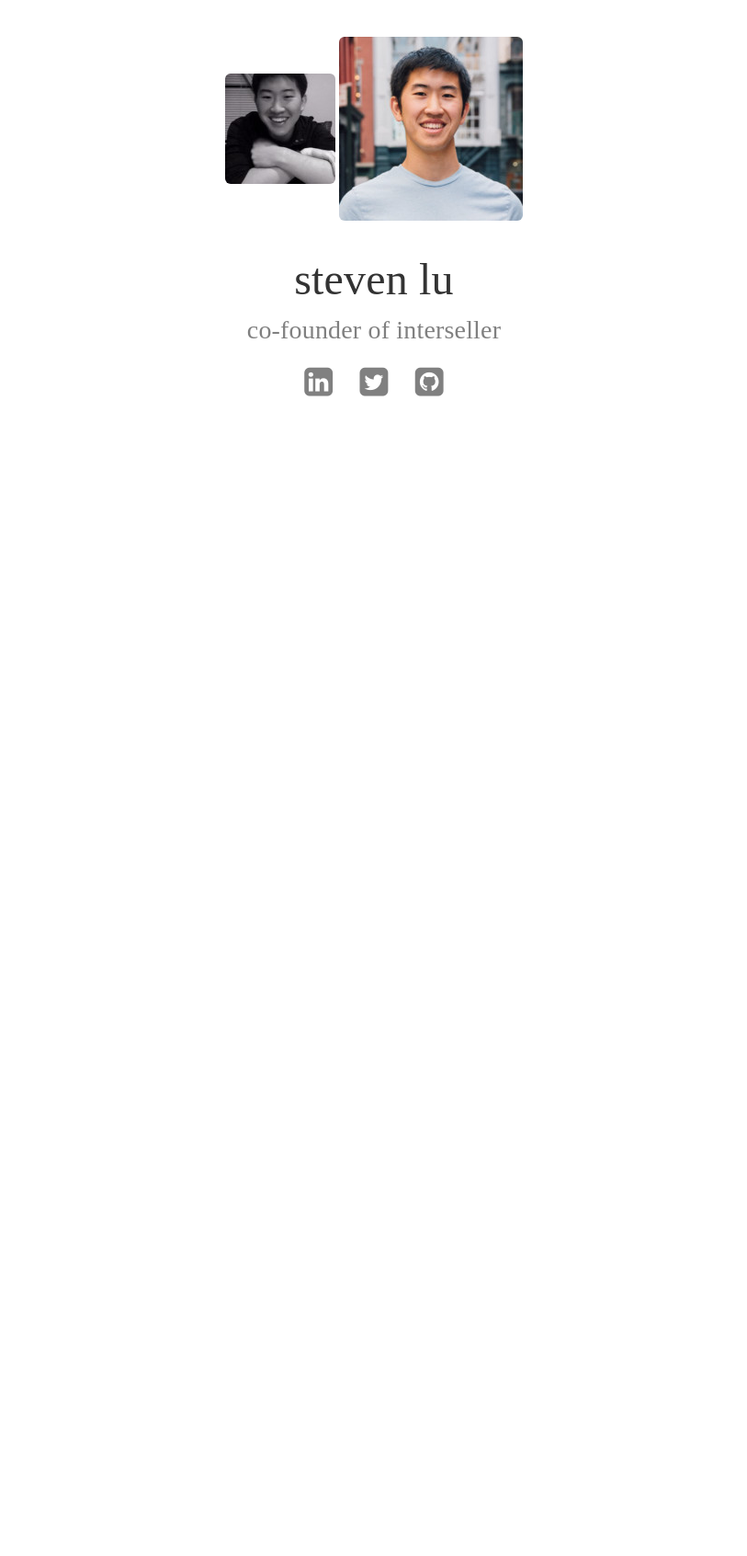
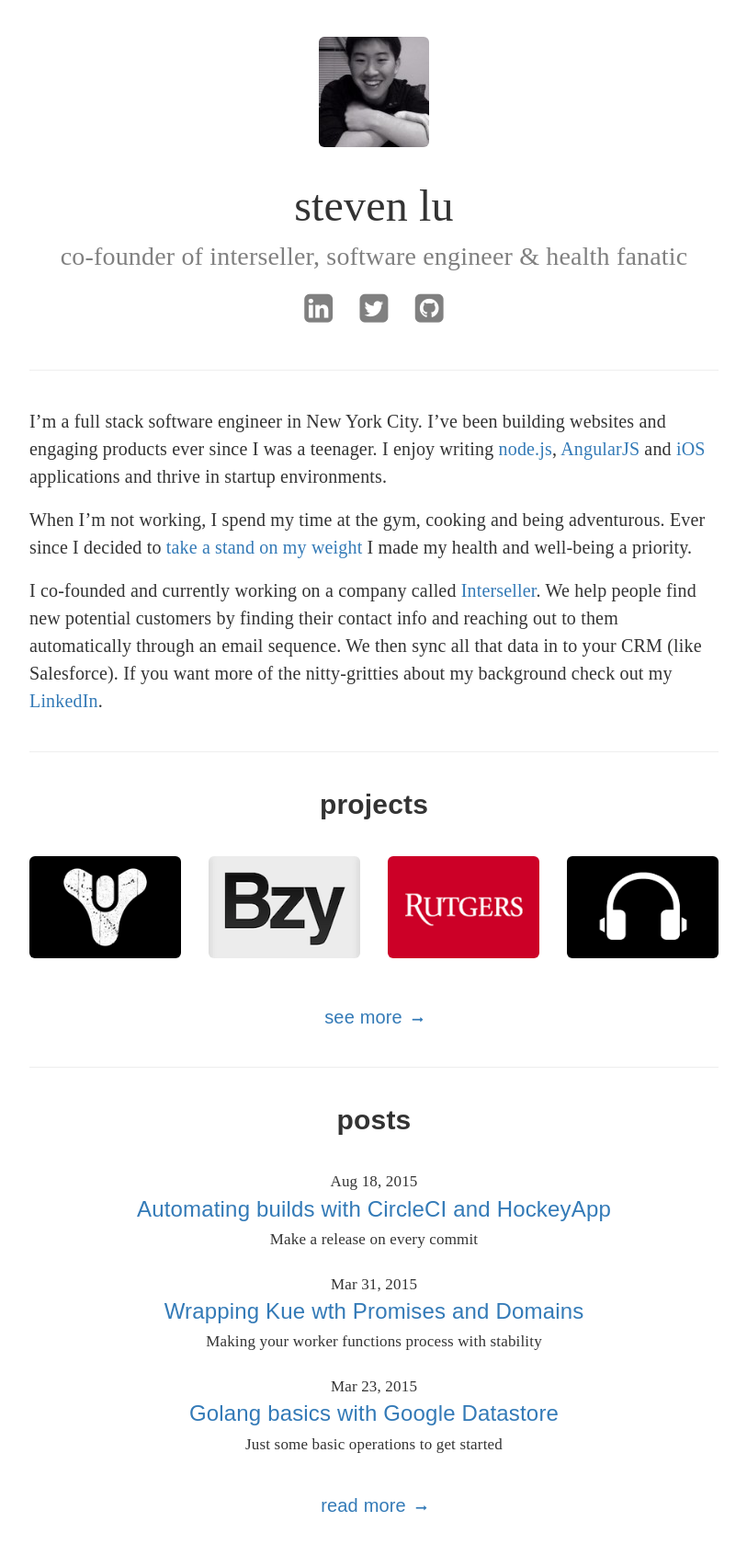
Before and after one commit to sjlu/sjlu.github.io, a Jekyll site: the page built from index.html, in a window 1280 px wide. Shown: the whole page at 92% size, without its empty margins (233-1046 px from the left). Built offline with Jekyll 4.4.1, drawn with Linux system fonts in a browser that asks for light colours; nearby versions of some CDN libraries; before the commit the page ends 900 px from its top, so only the background shows below that.

Commit message:
Revert "Updating personal website"
This reverts commit c73f91e5080248b3749de96afce2c946d846ef99.

```diff
--- a/_config.yml
+++ b/_config.yml
@@ -1,7 +1,7 @@
 # Site settings
 title: Steven Lu
 email: tacticalazn@gmail.com
-description: "co-founder of interseller"
+description: "co-founder of interseller, software engineer & health fanatic"
 baseurl: ""
 url: "http://stevenlu.com"
 twitter_username: stevenlu
--- /dev/null
+++ b/_includes/about.md
@@ -0,0 +1,5 @@
+I'm a full stack software engineer in New York City. I've been building websites and engaging products ever since I was a teenager. I enjoy writing [node.js](http://nodejs.org/), [AngularJS](http://angularjs.org) and [iOS](https://developer.apple.com/) applications and thrive in startup environments.
+
+When I'm not working, I spend my time at the gym, cooking and being adventurous. Ever since I decided to [take a stand on my weight](https://medium.com/steves-health-journey/my-transformation-story-305e0e84eae4) I made my health and well-being a priority.
+
+I co-founded and currently working on a company called [Interseller](https://interseller.io). We help people find new potential customers by finding their contact info and reaching out to them automatically through an email sequence. We then sync all that data in to your CRM (like Salesforce). If you want more of the nitty-gritties about my background check out my [LinkedIn](https://www.linkedin.com/in/stevenlu).
--- a/index.html
+++ b/index.html
@@ -6,7 +6,6 @@
 <div id="title">
   <div class="avatar text-center">
     <img class="img-rounded" src="{{ "/images/avatar.jpg" | prepend: site.baseurl }}" />
-    <img class="img-rounded" src="{{ "/images/avatar2.jpg" | prepend: site.baseurl }}" />
   </div>
   <div class="name text-center">
     {{site.title}}
@@ -26,5 +25,45 @@
     </a>
   </div>
 </div>
+<hr />
+<div id="about">
+  {% capture about %}{% include about.md %}{% endcapture %}
+  {{ about | markdownify }}
+</div>
+<hr />
+<div id="projects">
+  <h2 class="text-center">projects</h2>
+  <br />
+  <div class="row">
+    {% for page in site.pages | sort:title %}
+      {% if page.categories contains "project" and page.categories contains "featured" %}
+        <div class="col-md-3 col-sm-6 text-center">
+          <a href="{{ page.url | prepend: site.baseurl }}">
+            <img class="img-rounded" src="{{ page.dir | prepend: site.baseurl | append: "thumb.png" }}" />
+          </a>
+        </div>
+      {% endif %}
+    {% endfor %}
+  </div>
+  <br />
+  <br />
+  <div class="text-center">
+    <a class="more" href="{{ "/projects" | prepend: site.baseurl }}">see more <i class="fa fa-long-arrow-right"></i></a>
+  </div>
+</div>
+<hr />
+<div id="posts" class="text-center">
+  <h2 class="text-center">posts</h2>
+  <br />
+  {% for post in site.posts limit:3 %}
+    <div class="headline">
+      <small>{{ post.date | date: "%b %-d, %Y" }}</small>
+      <div><a href="{{ post.url | prepend: site.baseurl }}" class="title">{{ post.title }}</a></div>
+      <small>{{ post.description | strip_html | truncatewords: 15 }}</small>
+    </div>
+  {% endfor %}
+  <br />
+  <a class="more" href="{{ "/posts" | prepend: site.baseurl }}">read more <i class="fa fa-long-arrow-right"></i></a>
+</div>
 <br />
 <br />
```
Also changed, not shown: images/avatar2.jpg (deleted).
